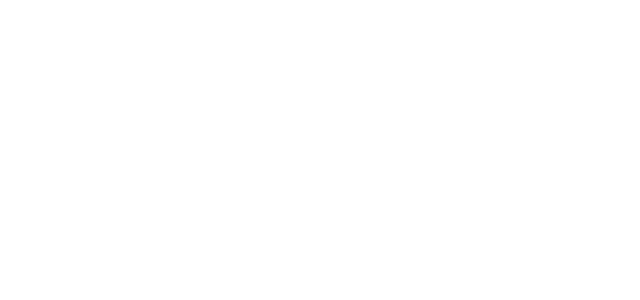
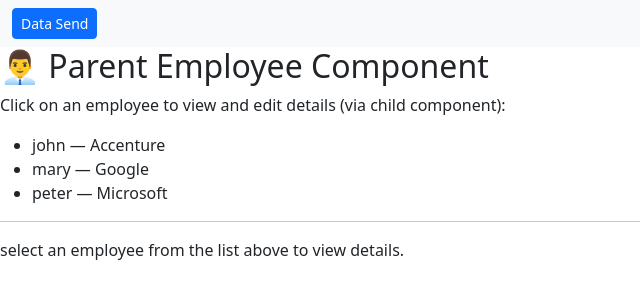
Before and after one commit to gulshan-raj99/angular-learning, an Angular app: page /parent in a window 1280 px wide. Before the commit this address led to /. Shown: the top 300 px of the page, without its empty margins (0-640 px from the left). Built offline with nearby package versions, Linux system fonts and the light colour scheme.

Commit message:
parent and chi;d component communication

```diff
--- a/src/app/app.html
+++ b/src/app/app.html
@@ -1 +1,6 @@
+<nav class="navbar bg-body-tertiary">
+  <form class="container-fluid justify-content-start">
+    <button class="btn btn-sm btn btn-primary" type="button" routerLink="/parent">Data Send</button>
+  </form>
+</nav>
 <router-outlet></router-outlet>
--- a/src/app/app.routes.ts
+++ b/src/app/app.routes.ts
@@ -1,8 +1,10 @@
 import { Routes } from '@angular/router';
 import { EmployeeDetails } from './components/employee-details/employee-details';
 import { IndividualEmployeeDetail } from './components/individual-employee-detail/individual-employee-detail';
+import { ParentEmployee } from './components/parent-employee/parent-employee';
 
 export const routes: Routes = [
     {path:'', component:EmployeeDetails},
-    {path:'employee/:name', component:IndividualEmployeeDetail}
+    {path:'employee/:name', component:IndividualEmployeeDetail},
+    {path: 'parent', component:ParentEmployee}
 ];
--- a/src/app/app.ts
+++ b/src/app/app.ts
@@ -1,9 +1,9 @@
 import { Component, signal } from '@angular/core';
-import { RouterOutlet } from '@angular/router';
+import { RouterOutlet, RouterLink } from '@angular/router';
 
 @Component({
   selector: 'app-root',
-  imports: [RouterOutlet],
+  imports: [RouterOutlet, RouterLink],
   templateUrl: './app.html',
   styleUrl: './app.css'
 })
--- /dev/null
+++ b/src/app/components/child-employee/child-employee.html
@@ -0,0 +1,25 @@
+<div *ngIf="employee; else noSelection">
+    <h3>child Component: Employee Details</h3>
+    <p>Edit details below and click "update" to send data to parent</p>
+
+    <label>Name:</label>
+    <input [(ngModel)]="employee.name" /><br />
+
+    <label>Age:</label>
+    <input type="number" [(ngModel)]="employee.age" /><br />
+
+    <label>Gender:</label>
+    <select [(ngModel)]="employee.gender">
+        <option>Male</option>
+        <option>Female</option>
+    </select><br />
+
+    <label>Company:</label>
+    <input [(ngModel)]="employee.company" /><br />
+
+    <button (click)="updateEmployee()">Update</button>
+</div>
+
+<ng-template #noSelection>
+    <p>select an employee from the list above to view details.</p>
+</ng-template>
--- /dev/null
+++ b/src/app/components/child-employee/child-employee.ts
@@ -0,0 +1,23 @@
+import { CommonModule } from '@angular/common';
+import { Component, EventEmitter, Input, Output } from '@angular/core';
+import { FormsModule } from '@angular/forms';
+
+@Component({
+  selector: 'app-child-employee',
+  imports: [CommonModule,FormsModule],
+  templateUrl: './child-employee.html',
+  styleUrl: './child-employee.css'
+})
+export class ChildEmployee {
+
+   @Input() employee: any; // to receive data from parent component
+   @Output() employeeUpdated = new EventEmitter<any>(); // to send data to parent component
+
+
+   updateEmployee(){
+    if(this.employee) {
+      this.employeeUpdated.emit(this.employee);
+    }
+   }
+
+}
--- /dev/null
+++ b/src/app/components/parent-employee/parent-employee.html
@@ -0,0 +1,16 @@
+<h2>👨‍💼 Parent Employee Component</h2>
+<p>Click on an employee to view and edit details (via child component):</p>
+
+<ul>
+  <li *ngFor="let emp of employees" (click)="selectEmployee(emp)" style="cursor: pointer;">
+    {{ emp.name }} — {{ emp.company }}
+  </li>
+</ul>
+
+<hr />
+
+<!-- Sending data to child -->
+<app-child-employee
+  [employee]="selectedEmployee"
+  (employeeUpdated)="onUpdateEmployee($event)">
+</app-child-employee>
--- /dev/null
+++ b/src/app/components/parent-employee/parent-employee.ts
@@ -0,0 +1,36 @@
+import { CommonModule } from '@angular/common';
+import { Component } from '@angular/core';
+import { ChildEmployee } from '../child-employee/child-employee';
+
+@Component({
+  selector: 'app-parent-employee',
+  imports: [CommonModule,ChildEmployee],
+  templateUrl: './parent-employee.html',
+  styleUrl: './parent-employee.css'
+})
+export class ParentEmployee {
+
+  employees = [
+    {name: 'john', age: 30, gender: 'Male', company: 'Accenture'},
+    {name: 'mary', age: 25, gender: 'Female', company: 'Google'},
+    {name: 'peter', age: 26, gender: 'Male', company: 'Microsoft'}
+  ]
+
+  selectedEmployee: any = null;
+
+  // send data to child component
+  selectEmployee(emp: any) {
+    this.selectedEmployee = emp
+  }
+
+  // receive data from child component
+
+  onUpdateEmployee(updatedData: any) {
+    const index = this.employees.findIndex(e => e.name === updatedData.name);
+    if(index !== -1) {
+      this.employees[index] = updatedData;
+      alert(`${updatedData.name}'s data updated successfully!`);
+    }
+  }
+
+}
```
Also changed, not shown: src/app/components/child-employee/child-employee.css (added), src/app/components/parent-employee/parent-employee.css (added), 2 other files (tests, documents, lock files or other folders).
